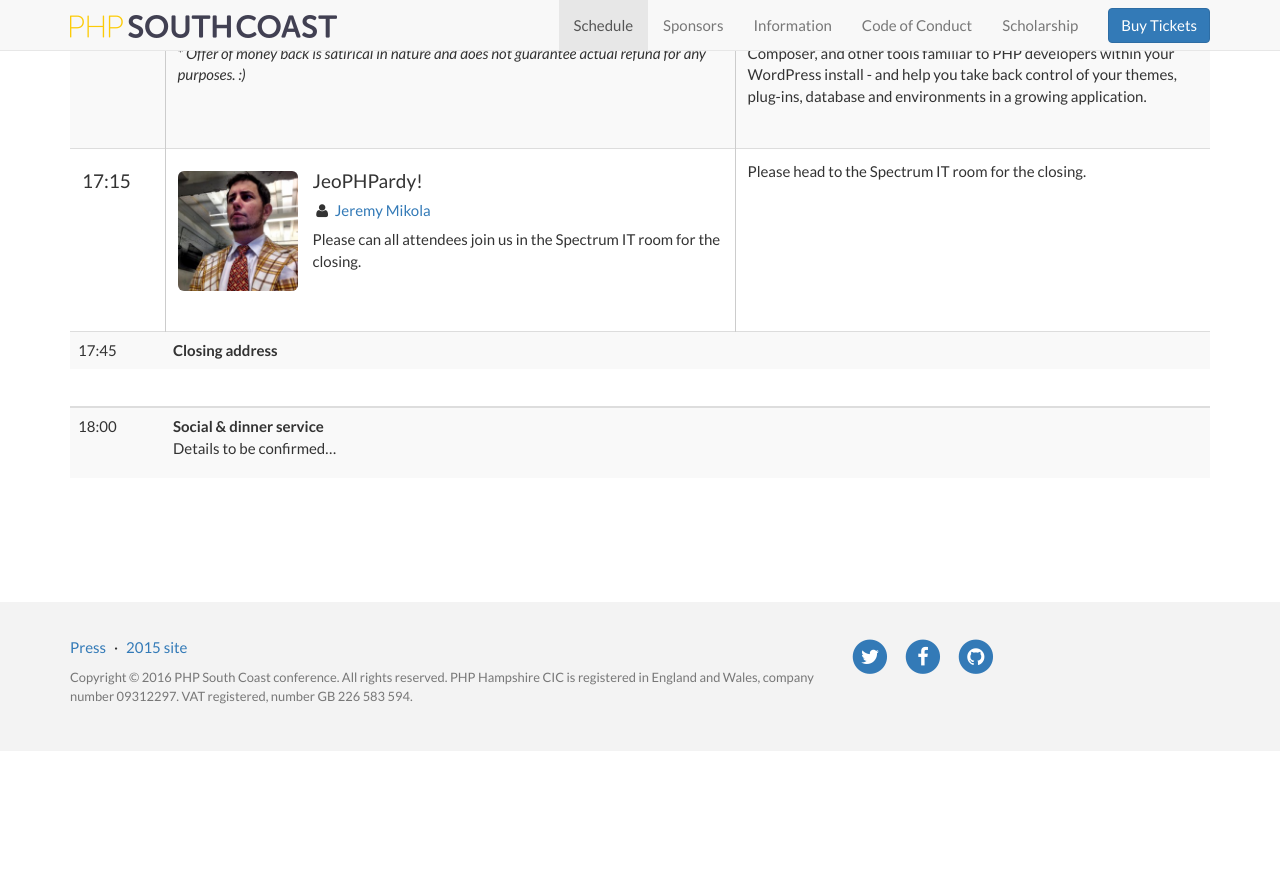
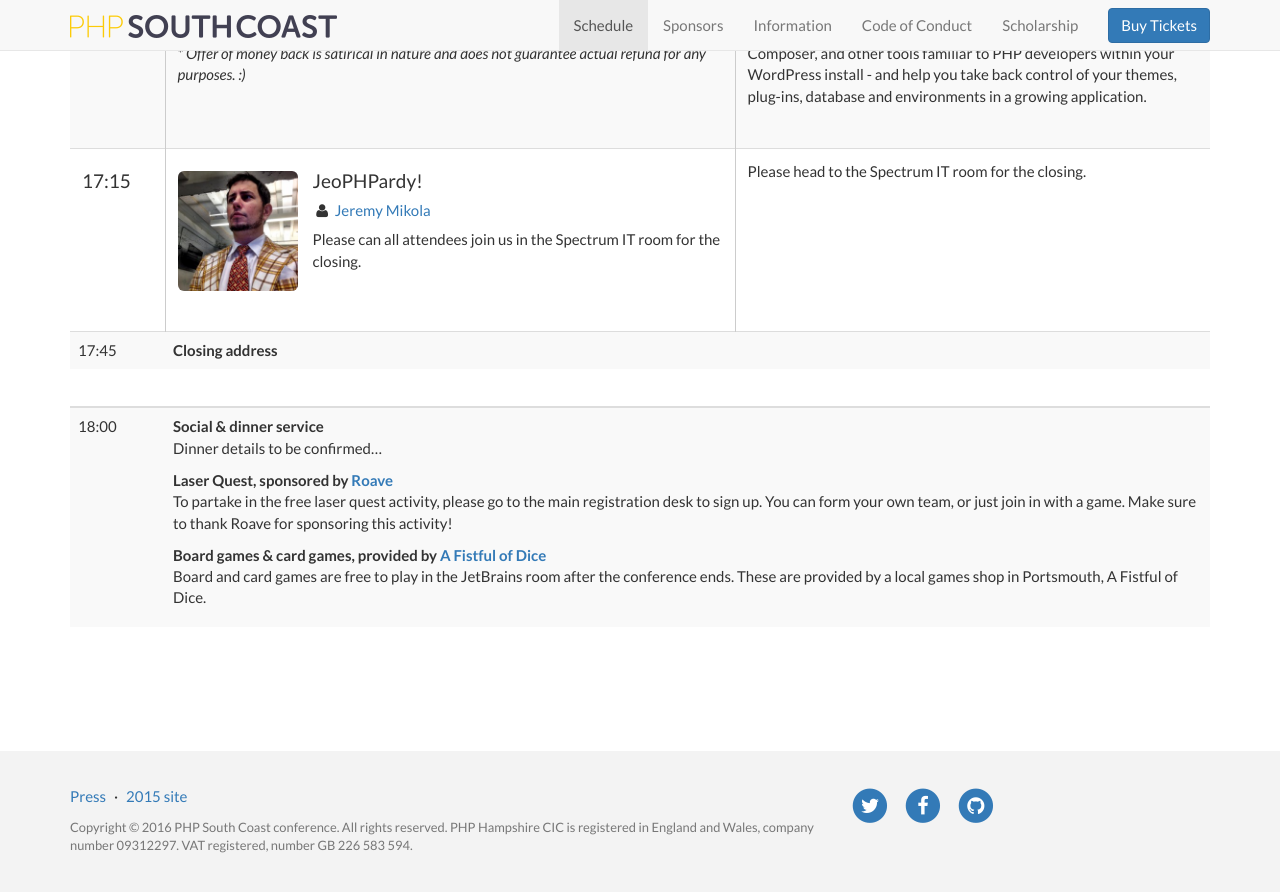
Before and after one commit to phphants/php-south-coast-2016, a Jekyll site: the page built from schedule.html, in a window 1280 px wide and 900 px high, scrolled down 4207 px. Shown: the top 892 px of the window. Built offline with Jekyll 4.4.1, drawn with Linux system fonts in a browser that asks for light colours; before the commit the page ends 4958 px from its top, so only the background shows below that.

Commit message:
Add social activities to schedule

```diff
--- a/schedule.html
+++ b/schedule.html
@@ -465,9 +465,25 @@ order: 2
             <tbody>
             <tr>
                 <td>18:00</td>
-                <td>
+                <td colspan="2">
                     <strong>Social &amp; dinner service</strong>
-                    <p>Details to be confirmed&hellip;</p>
+                    <p>Dinner details to be confirmed&hellip;</p>
+
+                    <strong>Laser Quest, sponsored by <a href="https://roave.com">Roave</a></strong>
+                    <p>
+                        To partake in the free laser quest activity, please go to the main registration desk to sign
+                        up. You can form your own team, or just join in with a game. Make sure to thank Roave for
+                        sponsoring this activity!
+                    </p>
+
+                    <strong>
+                        Board games &amp; card games, provided by
+                        <a href="https://www.facebook.com/FistfulOfDice">A Fistful of Dice</a>
+                    </strong>
+                    <p>
+                        Board and card games are free to play in the JetBrains room after the conference ends.
+                        These are provided by a local games shop in Portsmouth, A Fistful of Dice.
+                    </p>
                 </td>
             </tr>
             </tbody>
```
